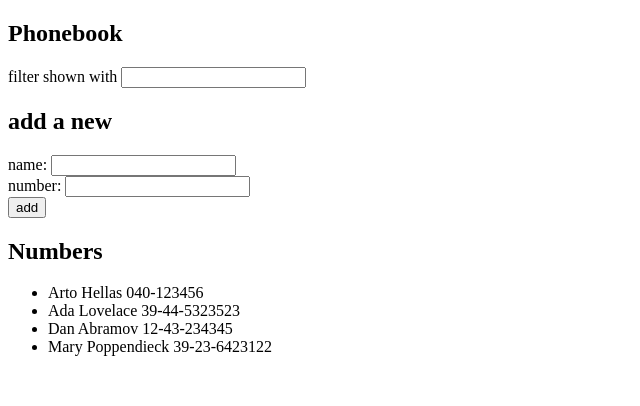
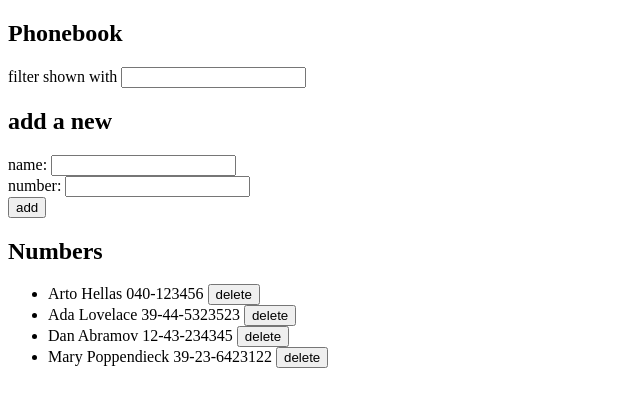
Before and after one commit to m8tja/Full-Stack-Helsinki, a React (Create React App) app in the folder part2/exercises/phonebook/: page / in a window 1280 px wide. Shown: the top 406 px of the page, without its empty margins (0-640 px from the left). Built offline with nearby package versions, Linux system fonts and the light colour scheme; data requests are answered from the project's data file.

Commit message:
exercise 2.14.

```diff
--- a/part2/exercises/phonebook/src/App.js
+++ b/part2/exercises/phonebook/src/App.js
@@ -27,7 +27,6 @@ const PersonForm = ({persons, setPersons}) => {
       number: newNumber,
     }
 
-
     persons.forEach(person => {
       if(person.name === personObject.name) {
         exists = true
@@ -48,7 +47,6 @@ const PersonForm = ({persons, setPersons}) => {
     exists = false
   }
 
-
   const handleNameChange = (event) => {
     setNewName(event.target.value)
   }
@@ -68,11 +66,20 @@ const PersonForm = ({persons, setPersons}) => {
 
 const Persons = ({persons, setPersons, filter}) => {
 
+  const deletePerson = (id) => {
+
+    personService
+      .remove(id)
+      .then(() => {
+        setPersons(persons.filter(p => p.id !== id))
+      })
+  }
+
   return (
     <ul>
       {persons.map(person => {
         if(person.name.toLowerCase().includes(filter))
-          return <li key={person.id}>{person.name} {person.number}</li>
+          return <li key={person.id}>{person.name} {person.number} <button onClick={() => deletePerson(person.id)}>delete</button></li>
         return null
       })}
     </ul>
--- a/part2/exercises/phonebook/src/services/persons.js
+++ b/part2/exercises/phonebook/src/services/persons.js
@@ -11,6 +11,10 @@ const create = newObject => {
   return request.then(response => response.data)
 }
 
-const exportedObject = {getAll, create}
+const remove = id => {
+  return axios.delete(`${baseUrl}/${id}`)
+}
+
+const exportedObject = {getAll, create, remove}
 
 export default exportedObject
```
